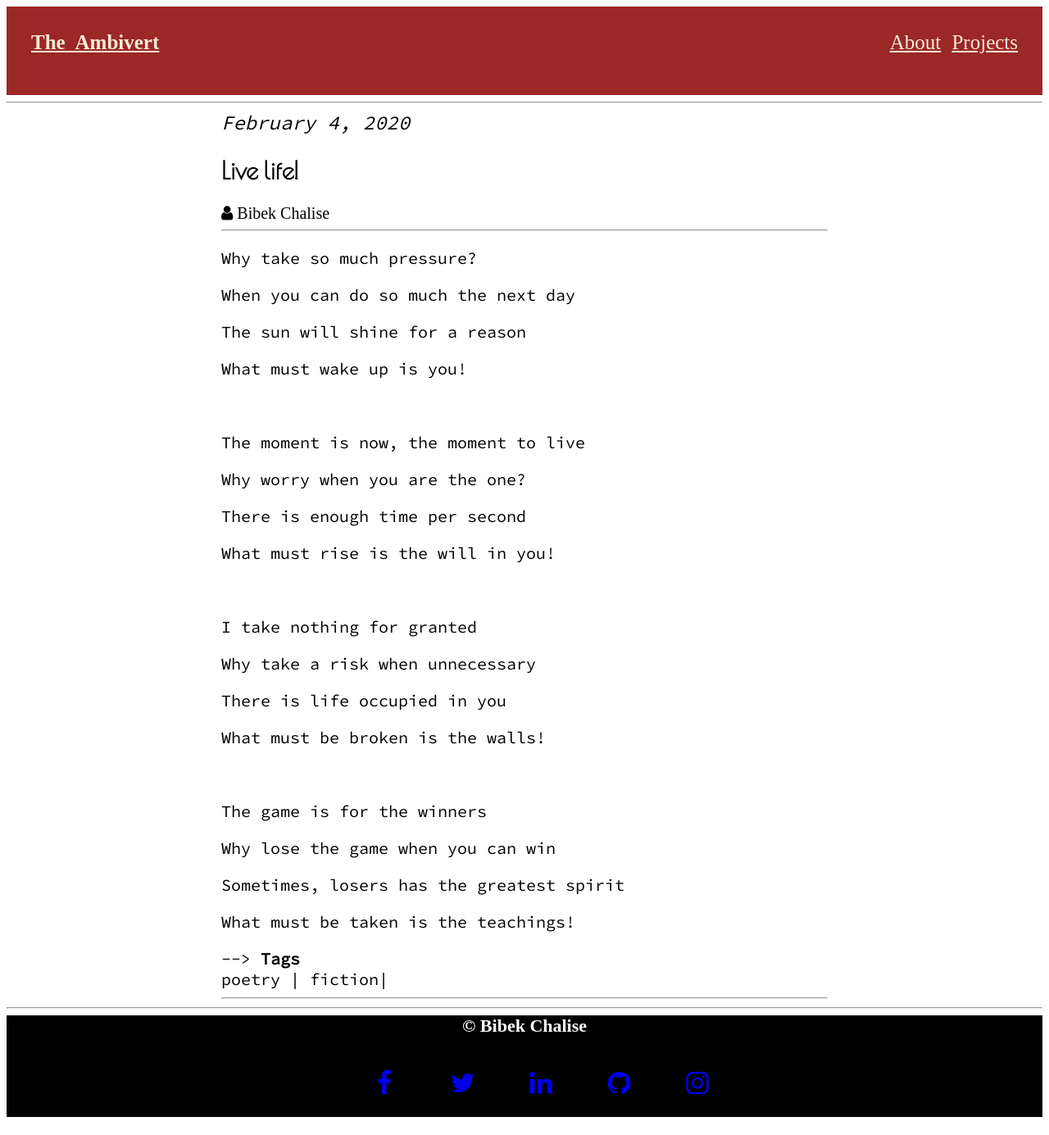
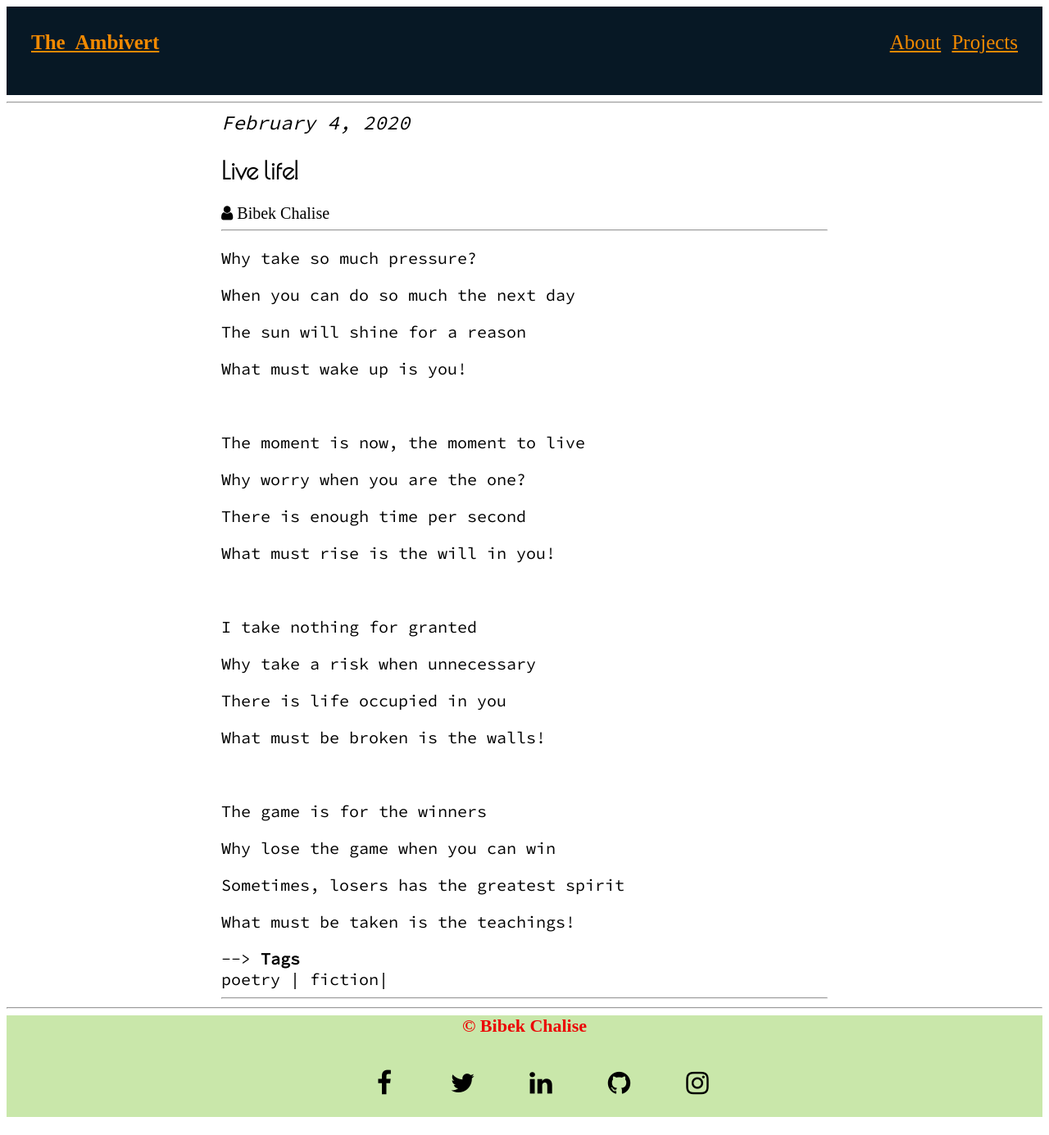
Before and after one commit to bibekebib/jekyll-site, a Jekyll site: the page built from _posts/2020-02-04-live-life!.md, in a window 1280 px wide. Shown: the whole page at 82% size. Built offline with Jekyll 4.4.1, drawn with Linux system fonts in a browser that asks for light colours; comment, search, counter and statistics services are not loaded.

Commit message:
thorai change

```diff
--- a/css/footer.css
+++ b/css/footer.css
@@ -4,8 +4,8 @@
   text-decoration: none;
   }
 footer{
-    color: rgb(255, 255, 255);
-    background: rgb(0, 0, 0);
+    color: rgb(236, 5, 5);
+    background: rgb(201, 231, 170);
     font-size: 22px;
     text-align: center;
 }
@@ -18,7 +18,7 @@ footer{
     line-height: 70px;
     font-size: 32px;
     margin: 0 10px;
-
+    color: rgb(0, 0, 0);
     display:inline-block;
     border-radius: 50%;
     position:relative;
@@ -26,12 +26,12 @@ footer{
   }
 
 a:active{
-    color: aliceblue;
+    color: rgb(0, 117, 219);
 }
 footer .links a:hover{
 
-    background: rgb(4, 134, 102);
+    background: rgb(240, 119, 6);
 }
 footer .links a:visited{
-    color: bisque;
+    color: rgb(187, 0, 0);
 }
--- a/css/header.css
+++ b/css/header.css
@@ -2,12 +2,12 @@
     text-align: center;
     padding:30px;
     height: 3em;
-    background:rgb(155, 39, 39);
+    background:rgb(7, 24, 37);
     word-spacing:7px;
 
 }
 .header a{
-    color: antiquewhite;
+    color: rgb(241, 137, 0);
 }
 .baby{
     font-weight: bold;
```
Also changed, not shown: projects.md (+1 -1 lines), 5 other files.
